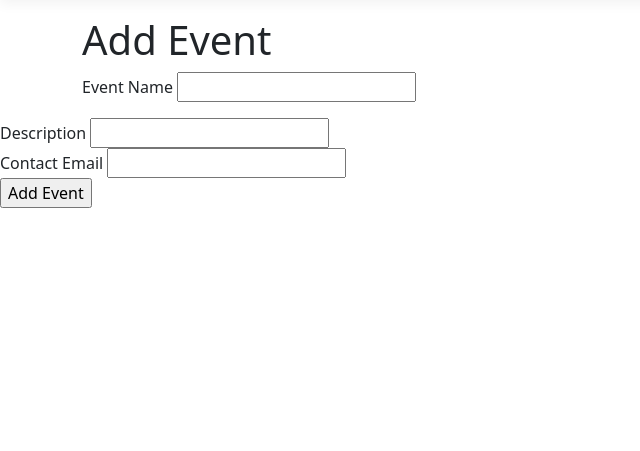
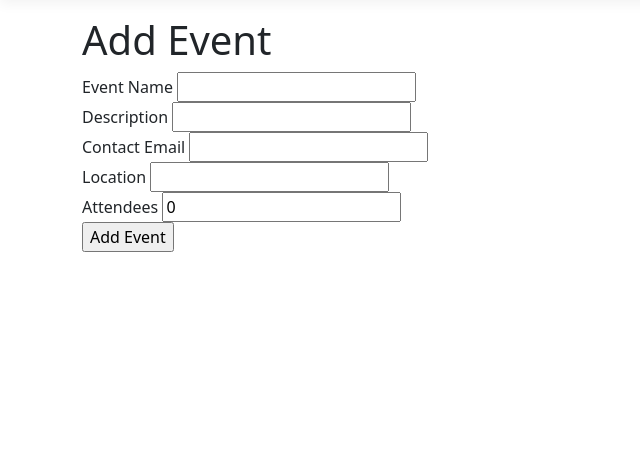
Before and after one commit to e-bold/CodingEvents, an ASP.NET Core app: page /Events/Add in a window 1280 px wide. Shown: the part 57-508 px from the top of the page, without its empty margins (0-640 px from the left). Run offline with ASP.NET Core 8, Linux system fonts and the light colour scheme; style sheets or scripts are compiled from the project's sources; some libraries are stand-ins or nearby versions.

Commit message:
Completed Chapter15 exercise

```diff
--- a/CodingEvents/Controllers/EventsController.cs
+++ b/CodingEvents/Controllers/EventsController.cs
@@ -32,7 +32,9 @@ public class EventsController : Controller
             {
                 Name = addEventViewModel.Name,
                 Description = addEventViewModel.Description,
-                ContactEmail = addEventViewModel.ContactEmail
+                ContactEmail = addEventViewModel.ContactEmail,
+                Location = addEventViewModel.Location,
+                Attendees = addEventViewModel.Attendees
             };
             EventData.Add(newEvent);
 
--- a/CodingEvents/Models/Event.cs
+++ b/CodingEvents/Models/Event.cs
@@ -6,6 +6,8 @@ public class Event
     public string? Name { get; set; }
     public string? Description { get; set; }
     public string? ContactEmail { get; set; }
+    public string Location { get; set; }
+    public int Attendees { get; set; }
     public int Id { get; }
     static private int nextId = 1;
 
@@ -16,10 +18,12 @@ public class Event
 
     }
 
-    public Event(string name, string description)
+    public Event(string name, string description, string location, int attendees)
     {
         Name = name;
         Description = description;
+        Location = location;
+        Attendees = attendees;
         Id =nextId;
         nextId++;
     }
--- a/CodingEvents/Views/Events/Add.cshtml
+++ b/CodingEvents/Views/Events/Add.cshtml
@@ -11,18 +11,27 @@
       <input asp-for="Name"/>
       <span asp-validation-for="Name" class="text-danger"></span>
  </div>
-   </div>
    <div class="form-group">
-      <label asp-for="Description">Description</label>
+      <label asp-for="Description"></label>
       <input asp-for="Description"/>
       <span asp-validation-for="Description" class="text-danger"></span>
  </div>
-   </div>
    <div class="form-group">
-      <label asp-for="ContactEmail">Contact Email</label>
+      <label asp-for="ContactEmail"> Contact Email</label>
       <input asp-for="ContactEmail" />
       <span asp-validation-for="ContactEmail" class="text-danger"></span>
  </div>
-   </div>
+
+   <div class="form-group">
+      <label asp-for="Location"></label>
+      <input asp-for="Location" />
+      <span asp-validation-for="Location" class="text-danger"></span>
+ </div>
+
+   <div class="form-group">
+      <label asp-for="Attendees"></label>
+      <input asp-for="Attendees" />
+      <span asp-validation-for="Attendees" class="text-danger"></span>
+ </div>
    <input type="submit" value="Add Event" />
 </form>
```
Also changed, not shown: CodingEvents/ViewModels/AddEventViewModel.cs (+7 -0 lines), CodingEvents/Views/Events/Index.cshtml (+14 -0 lines), 11 other files.
